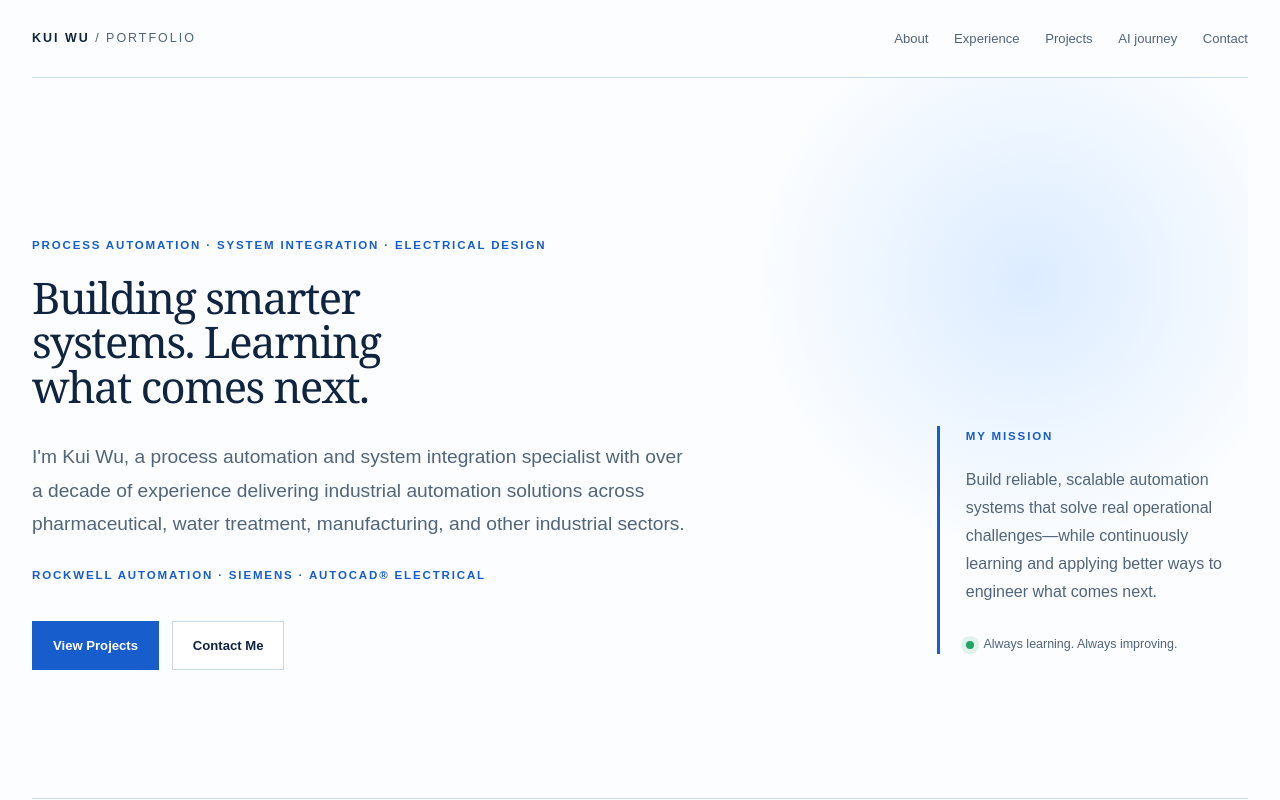
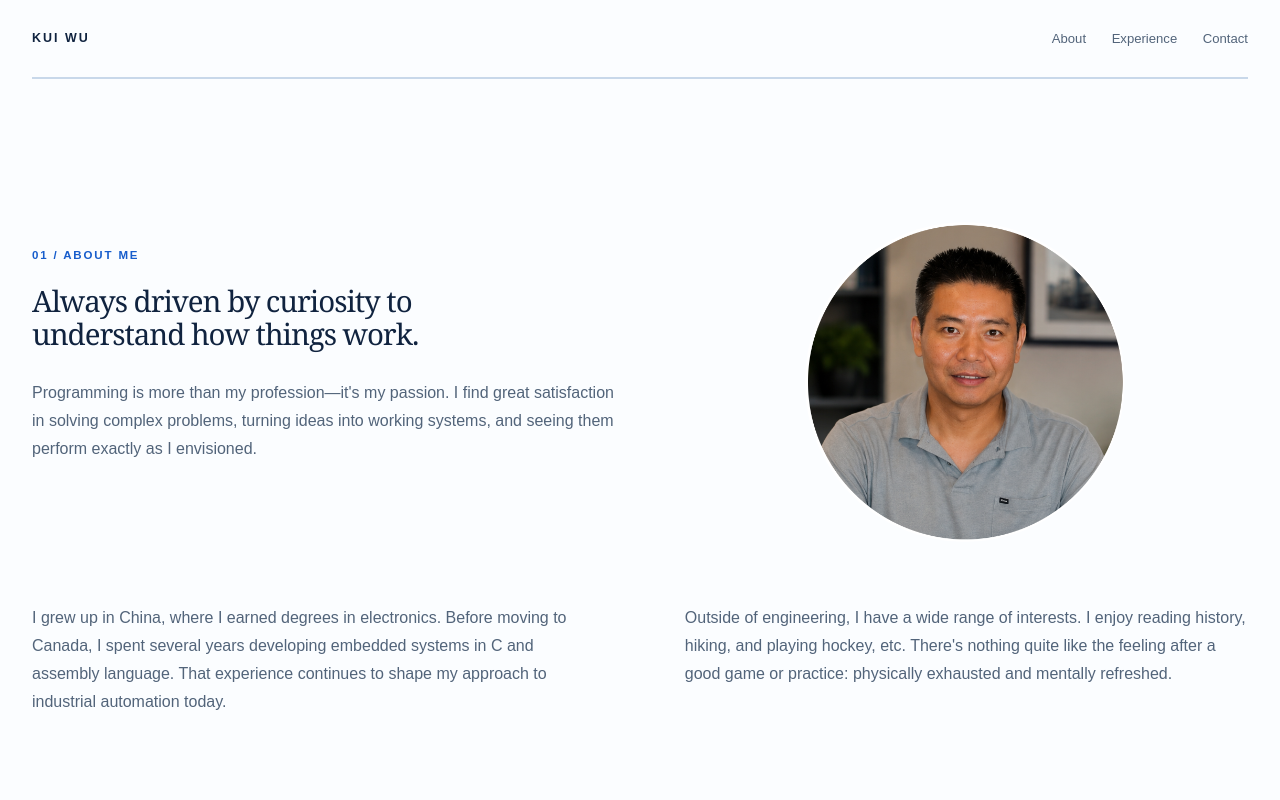
Before and after one commit to kwcontrols/KW-Portfolio, a Next.js app: page / in a window 1280 px wide. Shown: the top 800 px of the page. Built offline with nearby package versions, Linux system fonts and the light colour scheme.

Commit message:
Simplify portfolio homepage

```diff
--- a/app/globals.css
+++ b/app/globals.css
@@ -122,7 +122,6 @@ footer a { text-decoration: none; }
 }
 
 @media (max-width: 680px) {
-  nav a:nth-child(2), nav a:nth-child(4) { display: none; }
   h1 { font-size: clamp(2.4rem, 10vw, 3.5rem); }
   .experience-grid, .beyond-grid, .journey-path { grid-template-columns: 1fr; }
   .experience-grid article, .beyond-grid article { min-height: 220px; }
--- a/app/page.tsx
+++ b/app/page.tsx
@@ -37,56 +37,17 @@ export default function Home() {
   return (
     <div className="site-shell">
       <header className="site-header">
-        <a className="brand" href="#home" aria-label="Kui Wu Portfolio home">
-          Kui Wu <span>/ Portfolio</span>
+        <a className="brand" href="#about" aria-label="Kui Wu home">
+          Kui Wu
         </a>
         <nav aria-label="Primary navigation">
           <a href="#about">About</a>
           <a href="#automation">Experience</a>
-          <a href="#projects">Projects</a>
-          <a href="#ai-journey">AI journey</a>
           <a href="#contact">Contact</a>
         </nav>
       </header>
 
       <main>
-        <section className="hero" id="home">
-          <div className="hero-copy">
-            <p className="eyebrow">
-              Process automation · System integration · Electrical design
-            </p>
-            <h1>Building smarter systems. Learning what comes next.</h1>
-            <p className="hero-lede">
-              I&apos;m Kui Wu, a process automation and system integration
-              specialist with over a decade of experience delivering industrial
-              automation solutions across pharmaceutical, water treatment,
-              manufacturing, and other industrial sectors.
-            </p>
-            <p className="eyebrow hero-tools">
-              Rockwell Automation · Siemens · AutoCAD® Electrical
-            </p>
-            <div className="hero-actions">
-              <a className="button button-primary" href="#projects">
-                View Projects
-              </a>
-              <a className="button button-secondary" href="#contact">
-                Contact Me
-              </a>
-            </div>
-          </div>
-          <aside className="hero-aside">
-            <p className="eyebrow">My Mission</p>
-            <p>
-              Build reliable, scalable automation systems that solve real
-              operational challenges—while continuously learning and applying
-              better ways to engineer what comes next.
-            </p>
-            <div className="availability">
-              <span aria-hidden="true" /> Always learning. Always improving.
-            </div>
-          </aside>
-        </section>
-
         <section className="section" id="about">
           <div className="about-feature">
             <div className="about-copy">
@@ -328,7 +289,7 @@ export default function Home() {
 
       <footer>
         <span>© 2026 KW Portfolio</span>
-        <a href="#home">Back to top ↑</a>
+        <a href="#about">Back to top ↑</a>
       </footer>
     </div>
   );
```
